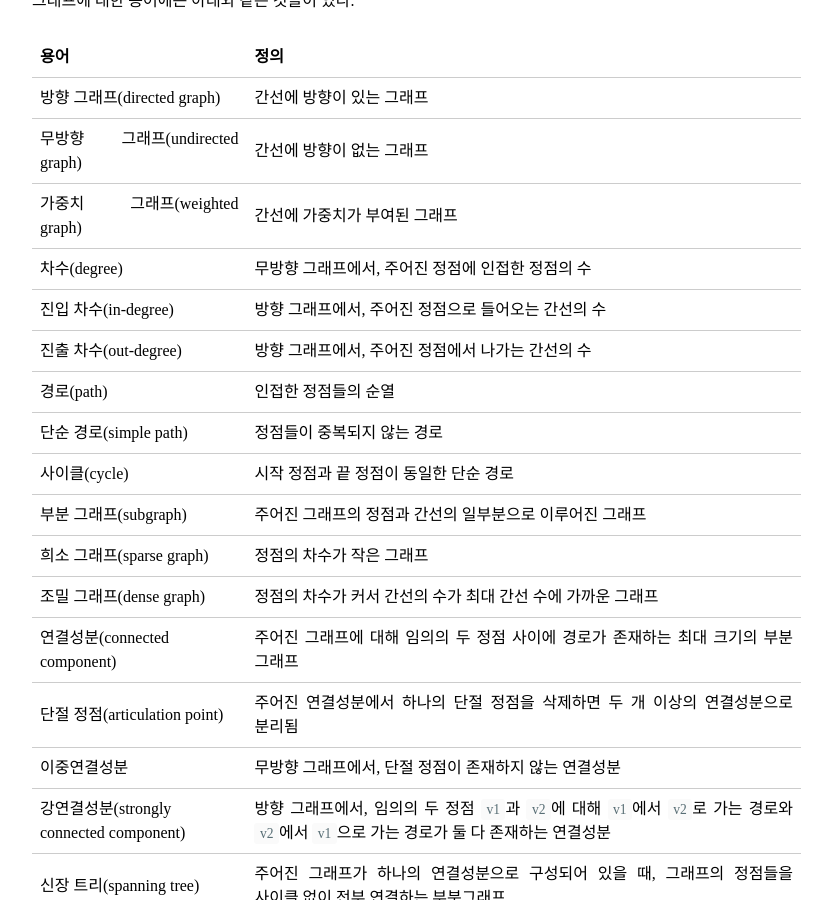
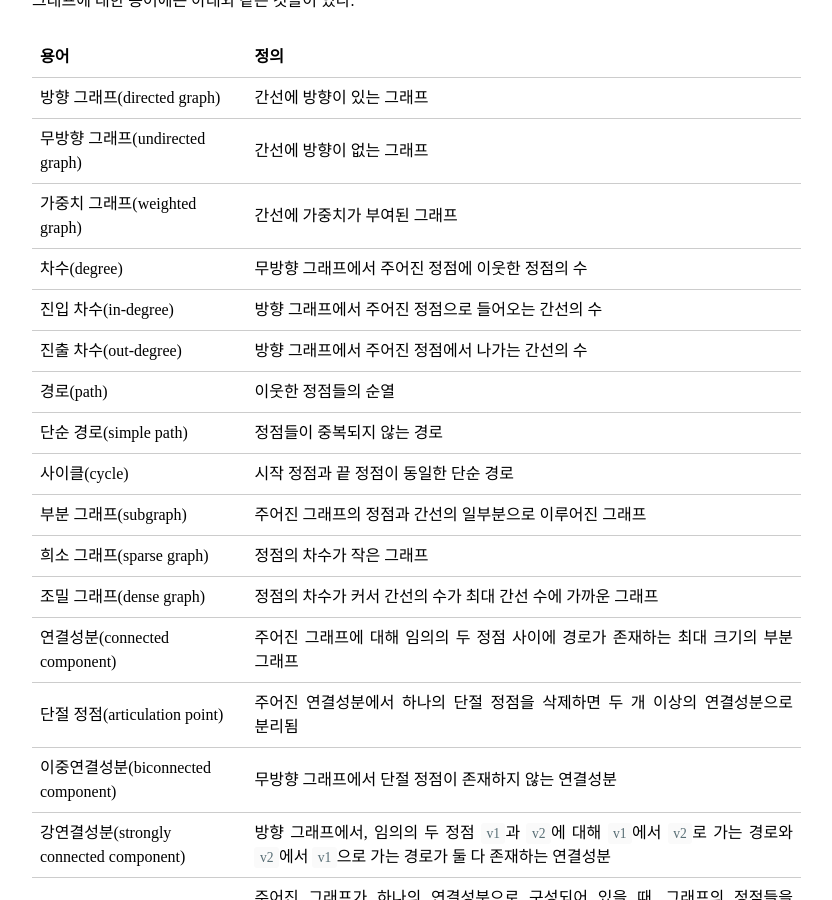
Before and after one commit to boreum0302/blog, a Jekyll site: the page built from _posts/2020-05-13-graph.md, in a window 1280 px wide and 900 px high, scrolled down 961 px. Shown: the whole window, without its empty margins (335-1167 px from the left). Built offline with Jekyll 4.4.1, drawn with Linux system fonts in a browser that asks for light colours; nearby versions of some CDN libraries; some web fonts are replaced.

Commit message:
Update 2020-05-13-graph.md

```diff
--- a/_posts/2020-05-13-graph.md
+++ b/_posts/2020-05-13-graph.md
@@ -17,14 +17,14 @@ tags:
 
 
 |용어|정의|
-|---|---|
+|:--|---|
 |방향 그래프(directed graph)|간선에 방향이 있는 그래프|
 |무방향 그래프(undirected graph)|간선에 방향이 없는 그래프|
 |가중치 그래프(weighted graph)|간선에 가중치가 부여된 그래프|
-|차수(degree)|무방향 그래프에서, 주어진 정점에 인접한 정점의 수|
-|진입 차수(in-degree)|방향 그래프에서, 주어진 정점으로 들어오는 간선의 수|
-|진출 차수(out-degree)|방향 그래프에서, 주어진 정점에서 나가는 간선의 수|
-|경로(path)|인접한 정점들의 순열|
+|차수(degree)|무방향 그래프에서 주어진 정점에 이웃한 정점의 수|
+|진입 차수(in-degree)|방향 그래프에서 주어진 정점으로 들어오는 간선의 수|
+|진출 차수(out-degree)|방향 그래프에서 주어진 정점에서 나가는 간선의 수|
+|경로(path)|이웃한 정점들의 순열|
 |단순 경로(simple path)|정점들이 중복되지 않는 경로|
 |사이클(cycle)|시작 정점과 끝 정점이 동일한 단순 경로|
 |부분 그래프(subgraph)|주어진 그래프의 정점과 간선의 일부분으로 이루어진 그래프|
@@ -32,7 +32,7 @@ tags:
 |조밀 그래프(dense graph)|정점의 차수가 커서 간선의 수가 최대 간선 수에 가까운 그래프|
 |연결성분(connected component)|주어진 그래프에 대해 임의의 두 정점 사이에 경로가 존재하는 최대 크기의 부분 그래프|
 |단절 정점(articulation point)|주어진 연결성분에서 하나의 단절 정점을 삭제하면 두 개 이상의 연결성분으로 분리됨|
-|이중연결성분|무방향 그래프에서, 단절 정점이 존재하지 않는 연결성분|
+|이중연결성분(biconnected component)|무방향 그래프에서 단절 정점이 존재하지 않는 연결성분|
 |강연결성분(strongly connected component)|방향 그래프에서, 임의의 두 정점 `v1`과 `v2`에 대해 `v1`에서 `v2`로 가는 경로와 `v2`에서 `v1`으로 가는 경로가 둘 다 존재하는 연결성분|
 |신장 트리(spanning tree)|주어진 그래프가 하나의 연결성분으로 구성되어 있을 때, 그래프의 정점들을 사이클 없이 전부 연결하는 부분그래프|
 
```
